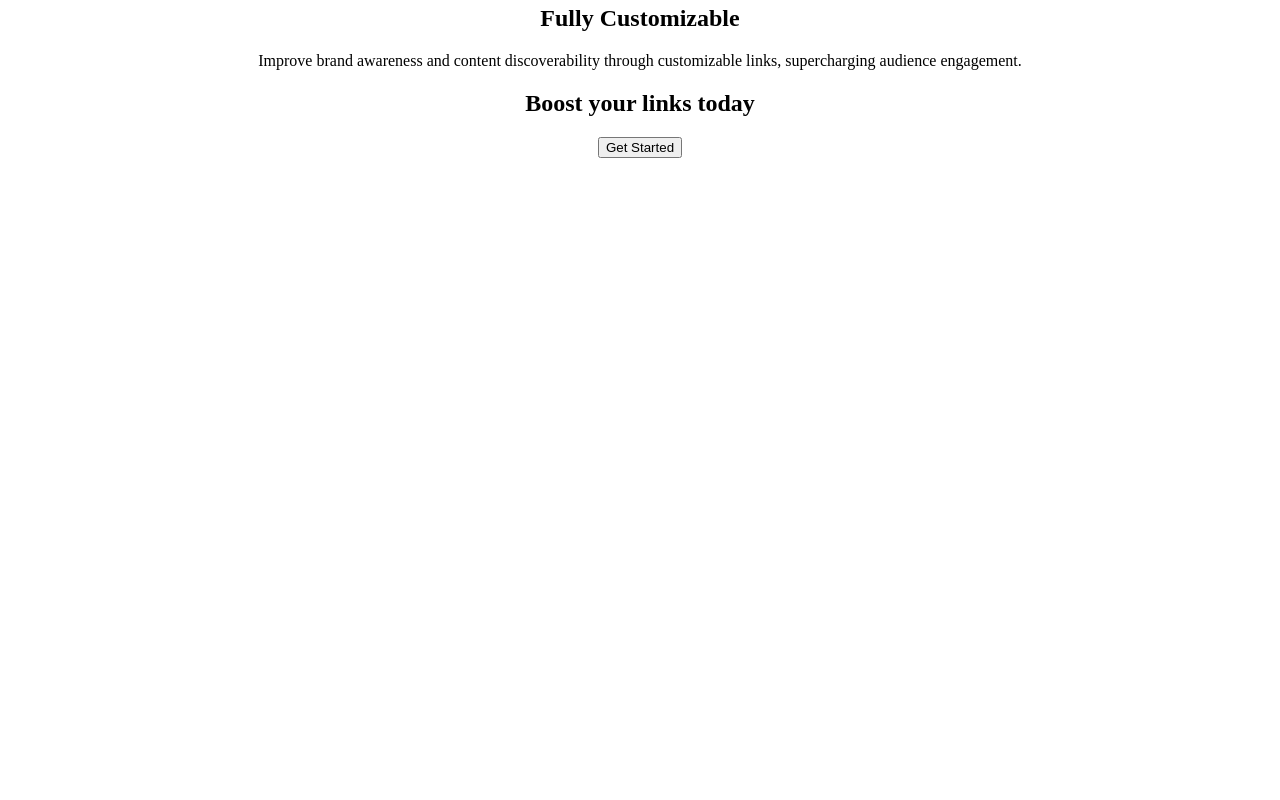
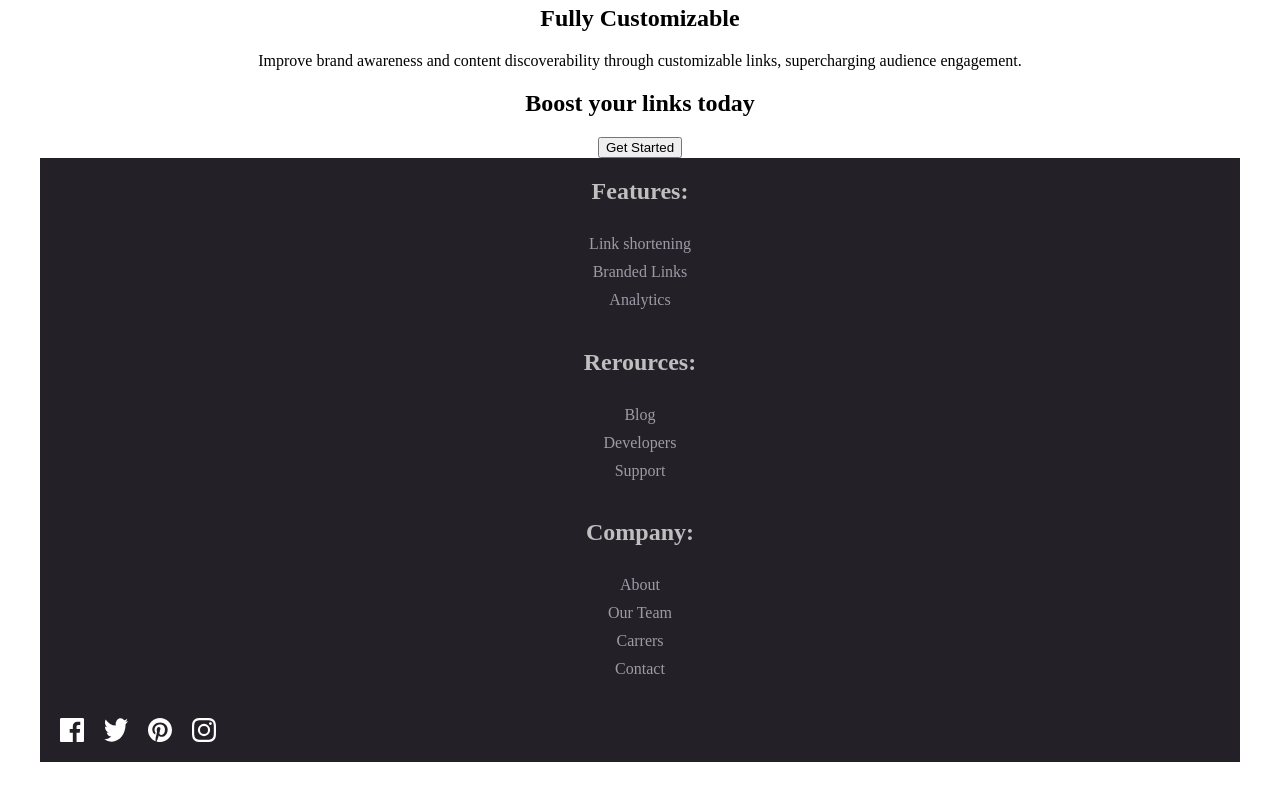
Before and after one commit to JosueSifuentesA/url_shortener, a React (Vite) app: page / in a window 1280 px wide. Shown: the part 1202-2002 px from the top of the page. Before the commit the page ends 1400 px from the top, so only its background shows below. Built offline with nearby package versions, Linux system fonts and the light colour scheme.

Commit message:
ending the footer component

```diff
--- a/src/App.jsx
+++ b/src/App.jsx
@@ -6,6 +6,8 @@ import HeroComponent from "./HeroComponent/HeroComponent";
 import UrlComponent from "./UrlComponent/UrlComponent";
 import DetailComponent from "./DetailComponent/DetailComponent";
 import BoostComponent from "./BoostComponent/BoostComponent";
+import FooterComponent from "./FooterComponent/FooterComponent";
+
 function App() {
   const [count, setCount] = useState(0);
 
@@ -27,6 +29,8 @@ function App() {
         title={"Boost your links today"}
         buttonText={"Get Started"}
       />
+
+      <FooterComponent />
     </main>
   );
 }
--- a/src/BoostComponent/BoostComponent.jsx
+++ b/src/BoostComponent/BoostComponent.jsx
@@ -1,8 +1,8 @@
 const BoostComponent = ({ title, buttonText }) => {
   return (
-    <section>
-      <h1>{title}</h1>
-      <button>{buttonText}</button>
+    <section className="boostSection">
+      <h1 className="boostSection_h1">{title}</h1>
+      <button className="boostSection_button">{buttonText}</button>
     </section>
   );
 };
--- /dev/null
+++ b/src/FooterComponent/FooterComponent.jsx
@@ -0,0 +1,37 @@
+import iconFacebook from "../assets/icon-facebook.svg";
+import iconPinterest from "../assets/icon-pinterest.svg";
+import iconInstagram from "../assets/icon-instagram.svg";
+import iconTwitter from "../assets/icon-twitter.svg";
+import "./footerComponentStyle.css";
+
+const list = {
+  Features: ["Link shortening", "Branded Links", "Analytics"],
+  Rerources: ["Blog", "Developers", "Support"],
+  Company: ["About", "Our Team", "Carrers", "Contact"],
+};
+
+const FooterComponent = () => {
+  return (
+    <section className="footerSection">
+      {Object.entries(list).map(([key, value]) => (
+        <div className="footerSection_infoContainer" key={key}>
+          <h1 className="infoContainer_h1">{key}:</h1>
+          {value.map((item) => (
+            <span className="infoContainer_span" key={item}>
+              {item}
+            </span>
+          ))}
+        </div>
+      ))}
+
+      <div className="footerSection_media">
+        <img src={iconFacebook} />
+        <img src={iconTwitter} />
+        <img src={iconPinterest} />
+        <img src={iconInstagram} />
+      </div>
+    </section>
+  );
+};
+
+export default FooterComponent;
--- /dev/null
+++ b/src/FooterComponent/footerComponentStyle.css
@@ -0,0 +1,28 @@
+.footerSection {
+  background-color: hsl(260, 8%, 14%);
+  display: flex;
+  flex-flow: column;
+  gap: 20px;
+}
+
+.footerSection_infoContainer {
+  display: flex;
+  flex-direction: column;
+  align-items: center;
+  gap: 10px;
+}
+
+.infoContainer_h1 {
+  color: hsl(0, 0%, 75%);
+}
+
+.infoContainer_span {
+  display: block;
+  color: hsl(257, 7%, 63%);
+}
+
+.footerSection_media {
+  display: flex;
+  gap: 20px;
+  padding: 20px;
+}
```
Also changed, not shown: src/BoostComponent/boostComponent.css (added).
